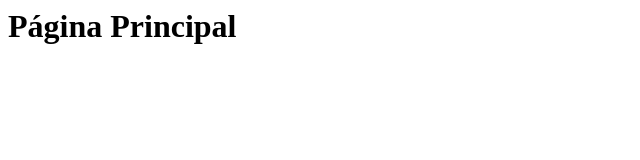
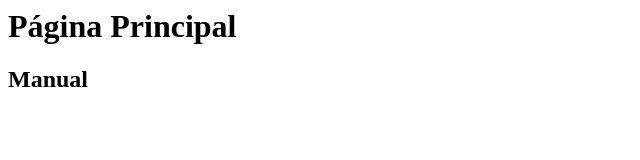
Before and after one commit to javymejia/covidapp.github.io, a plain HTML site: page index.html in a window 1280 px wide. Shown: the whole page, without its empty margins (0-640 px from the left). Drawn offline with Linux system fonts and the light colour scheme.

Commit message:
Update index.html

```diff
--- a/index.html
+++ b/index.html
@@ -1 +1,2 @@
 <h1> Página Principal </h1>
+<h2>Manual</h2>
```
